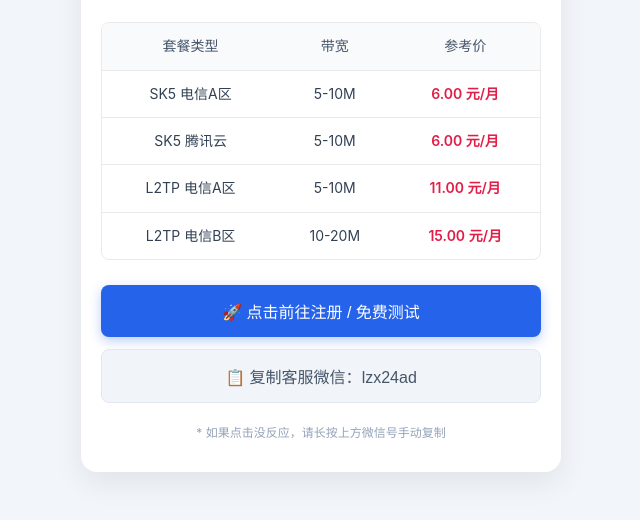
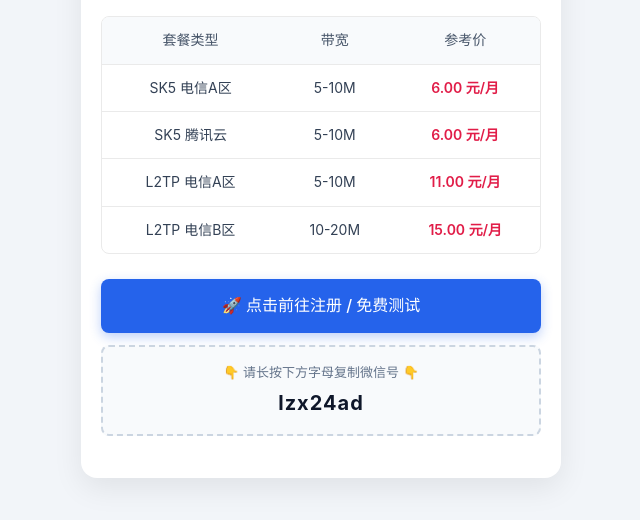
Before and after one commit to dechuanjiaka/youzhongip, a plain HTML site: page index.html in a window 1280 px wide. Shown: the part 258-778 px from the top of the page, without its empty margins (319-959 px from the left). Drawn offline with Linux system fonts and the light colour scheme.

Commit message:
Update button structure and styles in index.html
Refactor button elements and styles for better usability and accessibility.

```diff
--- a/index.html
+++ b/index.html
@@ -29,6 +29,7 @@
         .icon { font-size: 48px; margin-bottom: 10px; display: inline-block; }
         h1 { font-size: 24px; color: #1a1a1a; margin-bottom: 8px; font-weight: 600; }
         .subtitle { font-size: 14px; color: #666; margin-bottom: 25px; }
+
         .table-container {
             overflow-x: auto; margin-bottom: 25px;
             border-radius: 8px; border: 1px solid #eaeaea;
@@ -40,23 +41,42 @@
         tr:last-child td { border-bottom: none; }
         .price { color: #e11d48; font-weight: 600; }
 
-        /* 按钮通用样式 */
-        .btn {
+        /* 原生链接按钮 */
+        .btn-link {
             display: block; width: 100%; padding: 14px 0;
             border-radius: 8px; font-size: 16px; font-weight: 500;
             text-decoration: none; cursor: pointer;
-            transition: all 0.2s ease; border: none; margin-bottom: 12px;
+            transition: all 0.2s ease; margin-bottom: 12px;
+            text-align: center; border: none;
+        }
+        .btn-primary {
+            background-color: #2563eb;
+            color: #ffffff;
+            box-shadow: 0 4px 12px rgba(37, 99, 235, 0.3);
+        }
+
+        /* 复制区域样式 */
+        .copy-box {
+            background-color: #f8fafc;
+            border: 2px dashed #cbd5e1;
+            border-radius: 8px;
+            padding: 15px;
+            margin-bottom: 12px;
             text-align: center;
         }
-        .btn-primary { background-color: #2563eb; color: #ffffff; box-shadow: 0 4px 12px rgba(37, 99, 235, 0.3); }
-        .btn-primary:active { transform: scale(0.98); }
-        .btn-secondary { background-color: #f1f5f9; color: #475569; border: 1px solid #e2e8f0; }
-        .btn-secondary:active { background-color: #e2e8f0; }
-        .btn-secondary.copied { background-color: #10b981; color: white; border-color: #10b981; }
-        .footer-tips { margin-top: 20px; font-size: 12px; color: #94a3b8; }
-
-        /* 允许长按复制 */
-        .wechat-text { user-select: all; -webkit-user-select: all; }
+        .copy-box p {
+            font-size: 13px;
+            color: #64748b;
+            margin-bottom: 5px;
+        }
+        .wechat-text {
+            font-size: 20px;
+            color: #0f172a;
+            font-weight: bold;
+            user-select: all;
+            -webkit-user-select: all; /* 允许一键全选 */
+            letter-spacing: 1px;
+        }
     </style>
 </head>
 <body>
@@ -80,50 +100,18 @@
             </table>
         </div>
 
-        <!-- 用 JS 强制跳转，防止浏览器拦截 -->
-        <button onclick="goToSite()" class="btn btn-primary">
+        <!-- 使用标准的 <a> 标签，绝对不会被拦截 -->
+        <a href=" " class="btn-link btn-primary">
             🚀 点击前往注册 / 免费测试
-        </button>
+        </a >
 
-        <!-- 复制按钮，增加长按复制提示 -->
-        <button onclick="copyWeChat()" id="copyBtn" class="btn btn-secondary">
-            📋 复制客服微信：<span class="wechat-text">lzx24ad</span>
-        </button>
+        <!-- 放弃 JS，直接展示微信号让用户长按复制 -->
+        <div class="copy-box">
+            <p>👇 请长按下方字母复制微信号 👇</p >
+            <div class="wechat-text">lzx24ad</div>
+        </div>
 
-        <div class="footer-tips">
-            * 如果点击没反应，请长按上方微信号手动复制
-        </div>
     </div>
 
-    <script>
-        // 强制跳转函数
-        function goToSite() {
-            var url = "https://sk5ip.cn/views/login.html#?promotionCode=FBAF6A055857A195E1AACA8E294E0760";
-            // 尝试新窗口打开，如果被拦截则当前窗口打开
-            var win = window.open(url, '_blank');
-            if (!win || win.closed || typeof win.closed == 'undefined') {
-                window.location.href = url;
-            }
-        }
-
-        // 兼容性最强的复制函数
-        function copyWeChat() {
-            var wechatId = "lzx24ad";
-            var btn = document.getElementById("copyBtn");
-            var originalText = btn.innerHTML;
-
-            // 方法1：现代 API
-            if (navigator.clipboard && window.isSecureContext) {
-                navigator.clipboard.writeText(wechatId).then(function() {
-                    showSuccess(btn, originalText);
-                }).catch(function() {
-                    fallbackCopy(wechatId, btn, originalText);
-                });
-            } else {
-                // 方法2：老式兼容 API
-                fallbackCopy(wechatId, btn, originalText);
-            }
-        }
-
-        function fallbackCopy(text, btn, originalText) {
-            var textAr
+</body>
+</html>
```
